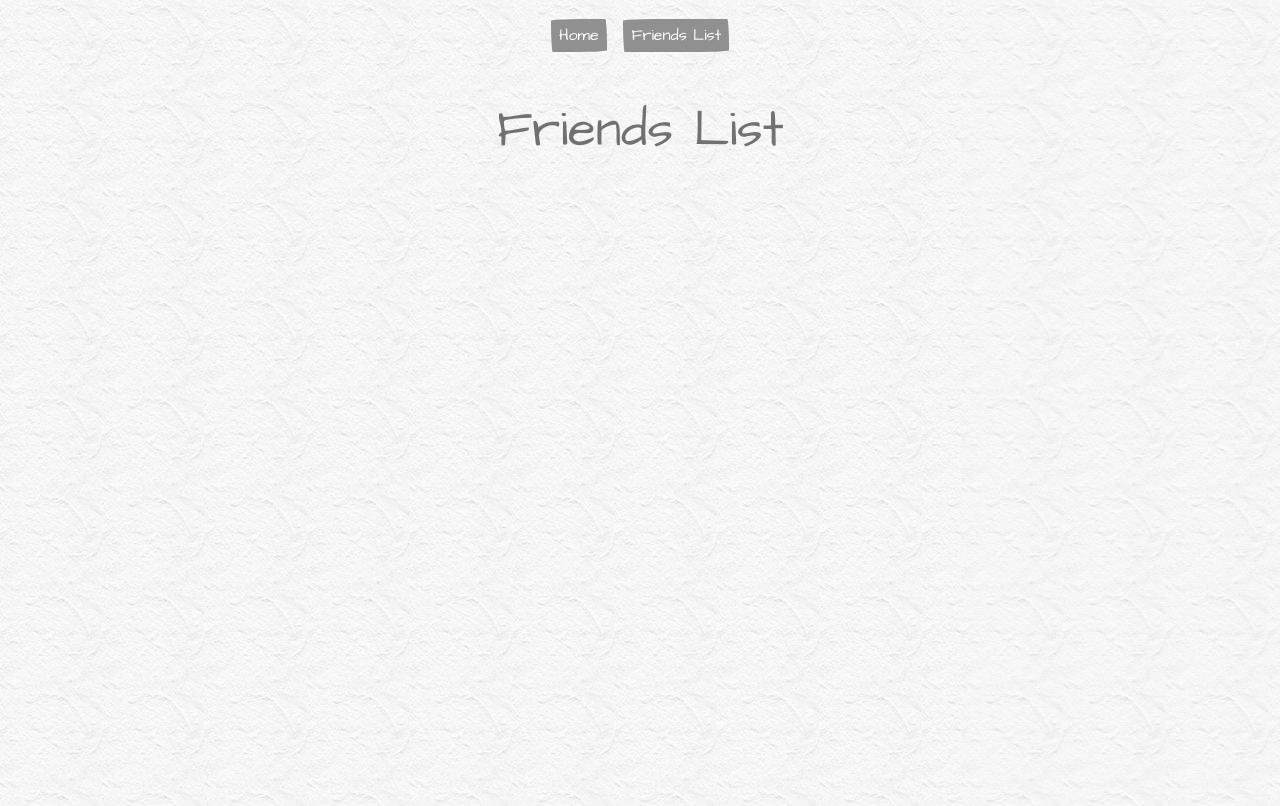
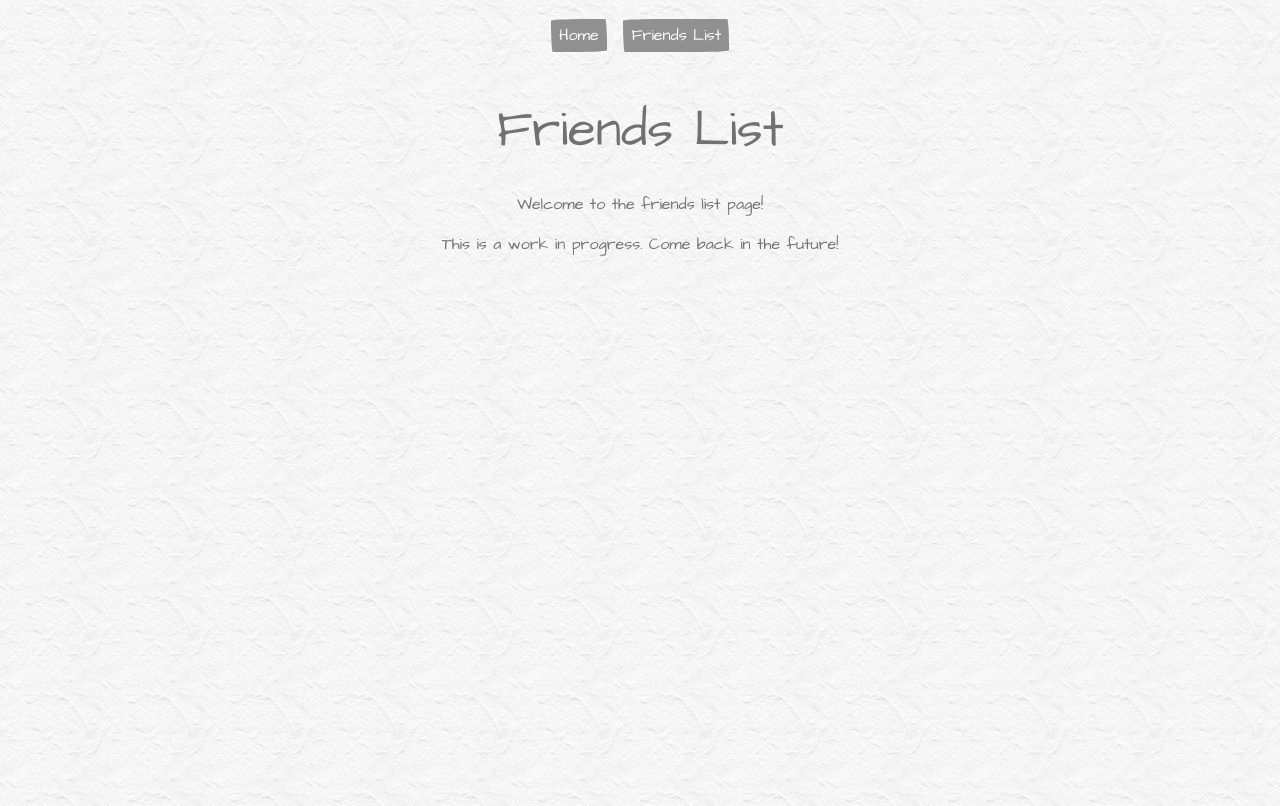
Before and after one commit to JunHuiChia/EateryExplorer, a React (Vite) app in the folder web/: page /friends in a window 1280 px wide. Built offline with nearby package versions, Linux system fonts and the light colour scheme.

Commit message:
add disclaimer to friends list of WIP

```diff
--- a/web/src/routes/FriendsList.jsx
+++ b/web/src/routes/FriendsList.jsx
@@ -1,9 +1,11 @@
 function FriendsList() {
-    return (
-        <div>
-            <h1>Friends List</h1>
-        </div>
-    )
+	return (
+		<div>
+			<h1>Friends List</h1>
+			<p>Welcome to the friends list page!</p>
+			<p>This is a work in progress. Come back in the future!</p>
+		</div>
+	);
 }
 
 export default FriendsList;
```
